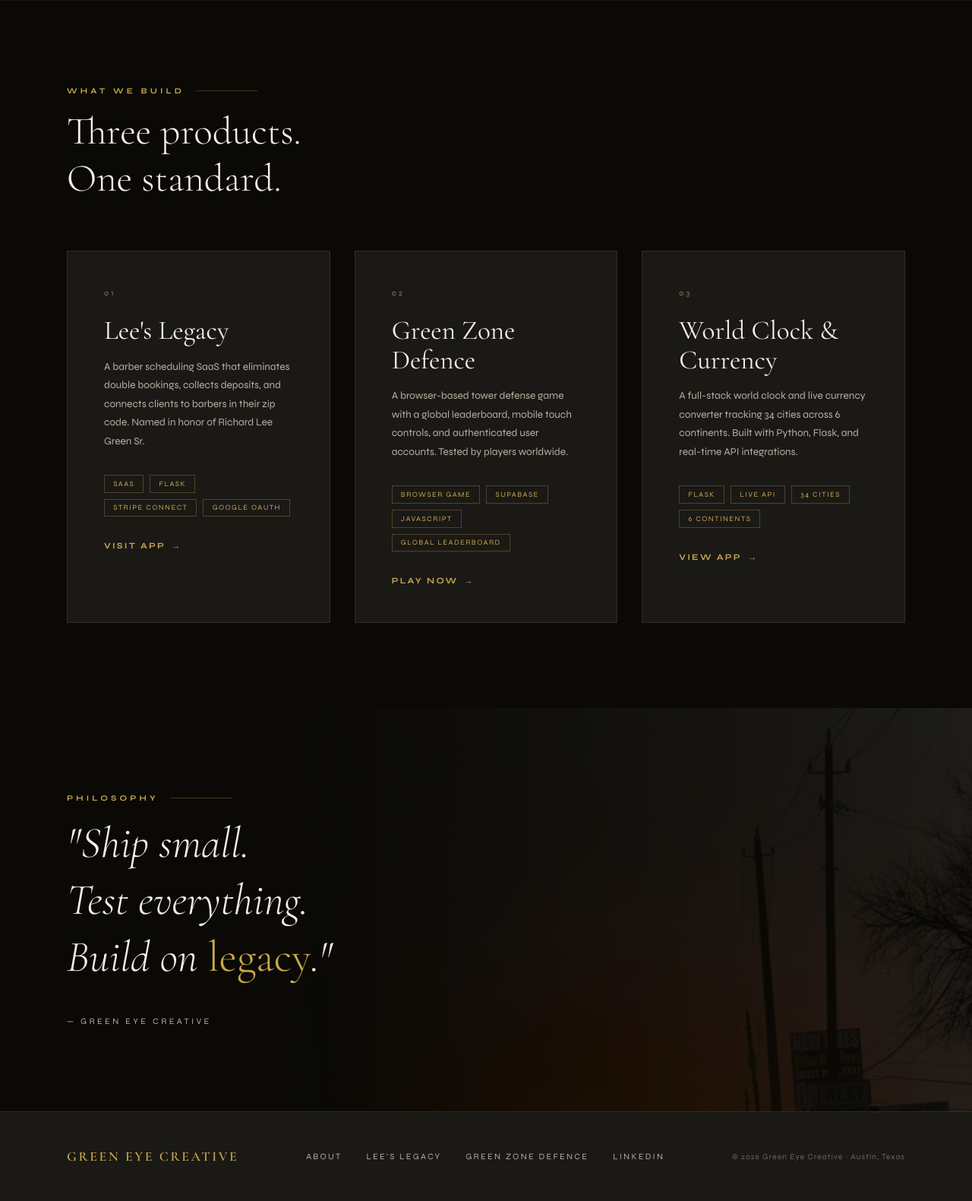
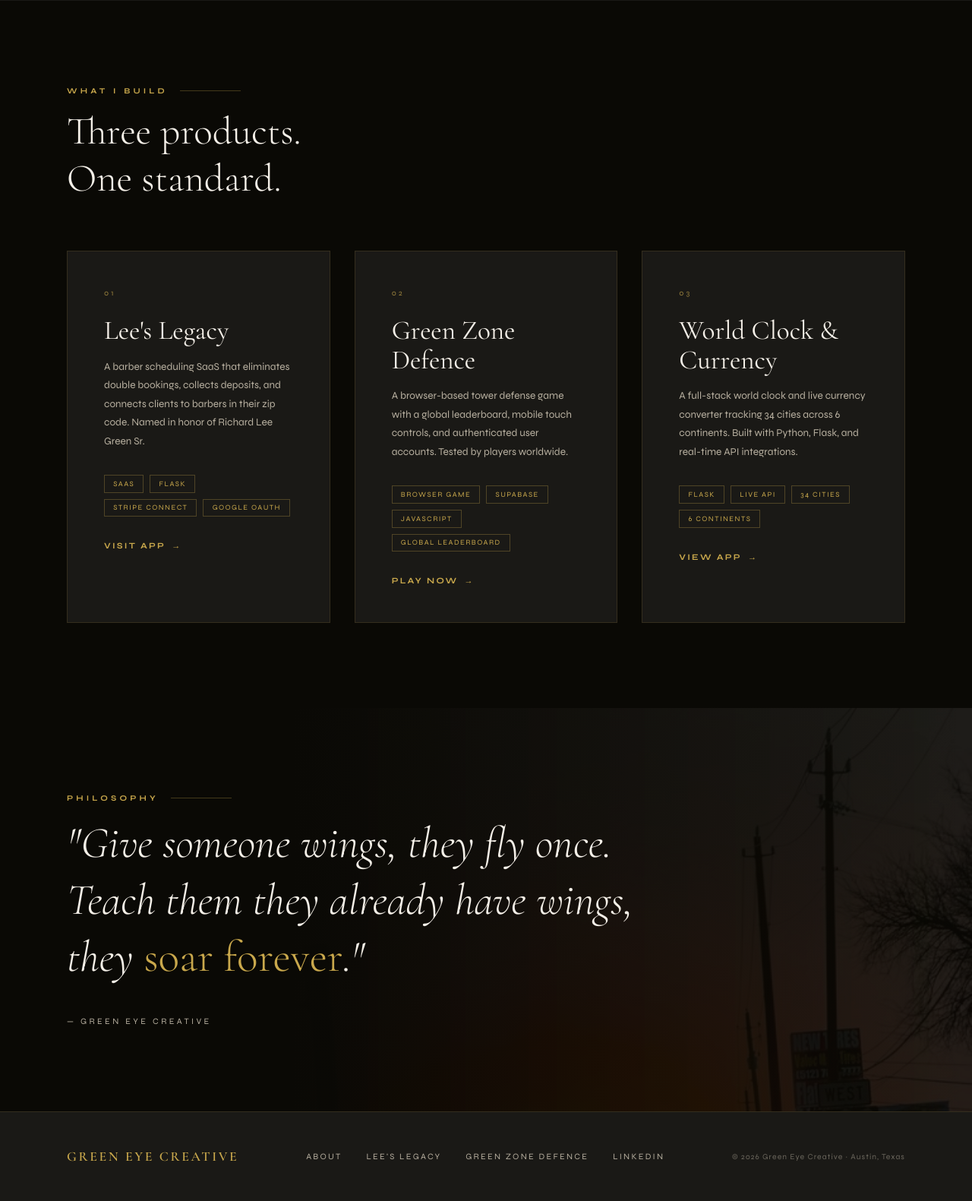
Before and after one commit to lighnthedark/green-eye-creative, a Flask app: page / in a window 1280 px wide. Shown: the part 1603-3184 px from the top of the page at 76% size. Run offline with Flask 3, Linux system fonts and the light colour scheme.

Commit message:
Update project and philosophy section labels

```diff
--- a/templates/index.html
+++ b/templates/index.html
@@ -718,7 +718,7 @@
   <!-- PROJECTS -->
   <section>
     <div class="section-inner">
-      <p class="section-label reveal">What We Build</p>
+      <p class="section-label reveal">What I Build</p>
       <h2 class="projects-title reveal">Three products.<br>One standard.</h2>
       <div class="projects-grid">
         <a href="https://lees-legacy.onrender.com" target="_blank" class="project-card reveal">
@@ -771,7 +771,7 @@
     <div class="section-inner">
       <div class="phil-content">
         <p class="section-label reveal">Philosophy</p>
-        <p class="phil-quote reveal">"Ship small.<br>Test everything.<br>Build on <em>legacy</em>."</p>
+        <p class="phil-quote reveal">"Give someone wings, they fly once.<br>Teach them they already have wings,<br>they <em>soar forever</em>."</p>
         <p class="phil-attr reveal">— Green Eye Creative</p>
       </div>
     </div>
```
